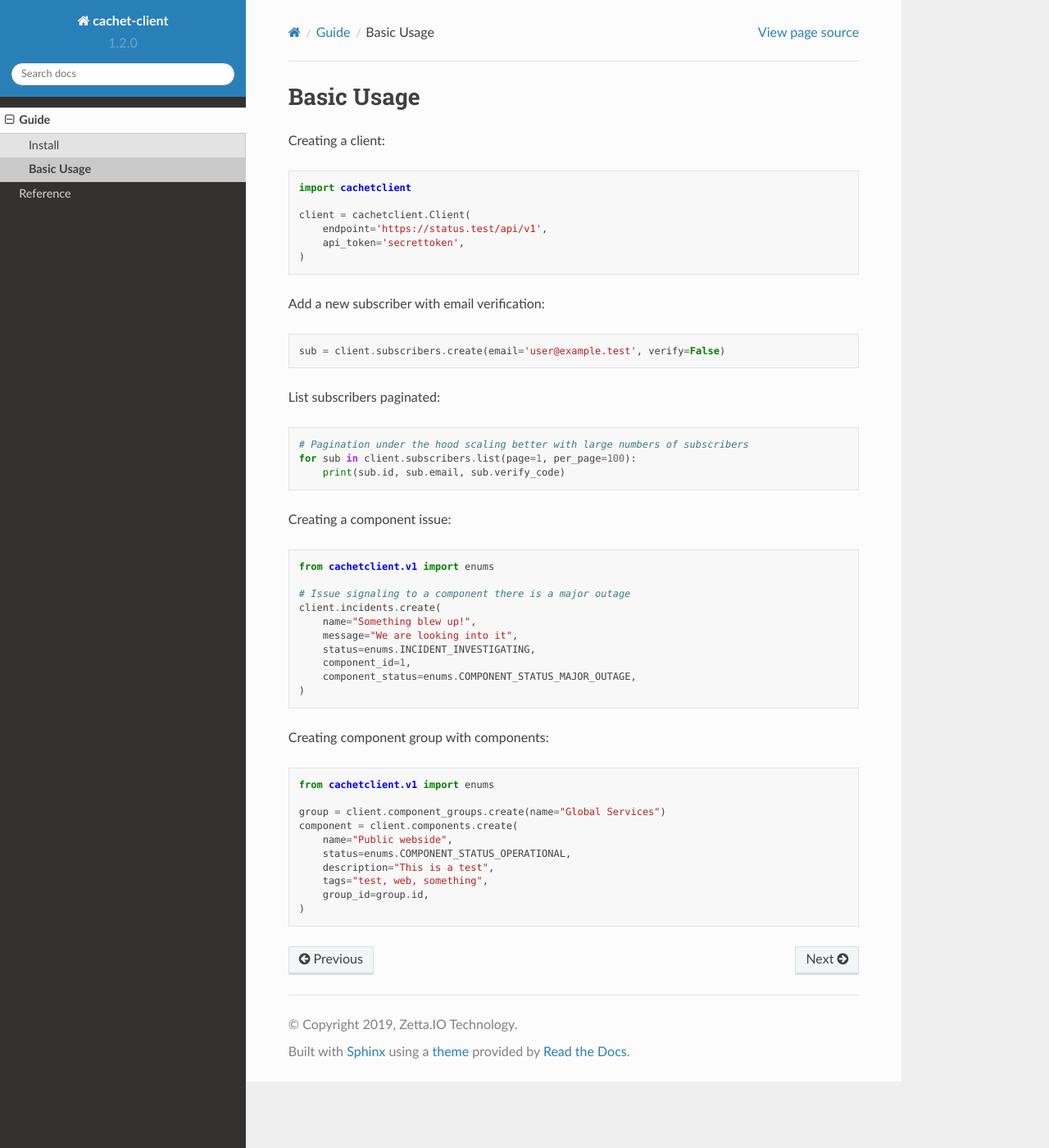
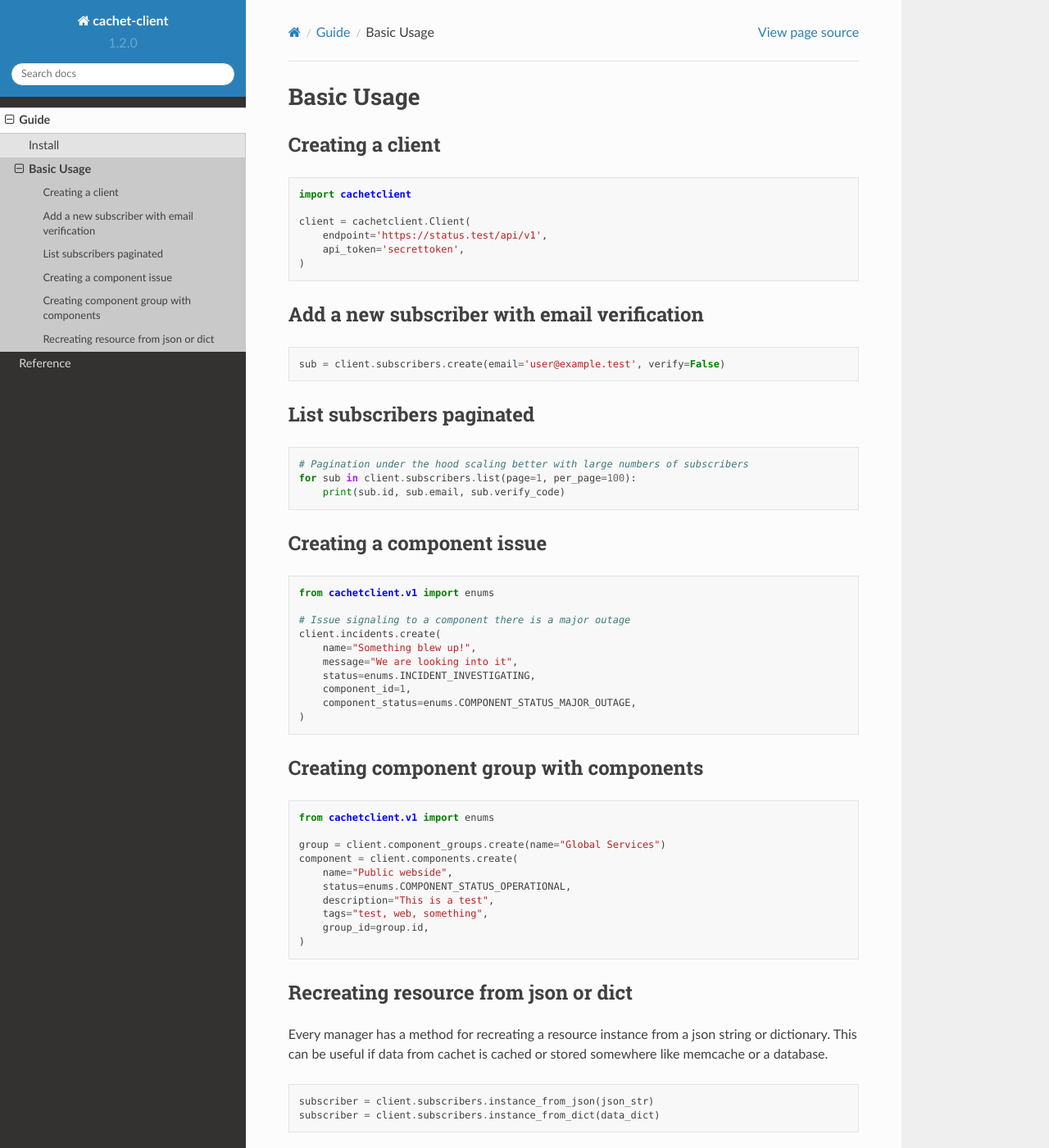
Before and after one commit to ZettaIO/cachet-client, a Sphinx documentation site: the page built from docs/guide/basic_usage.rst, in a window 1280 px wide and 1400 px high. Shown: the whole window at 82% size. Built offline with Sphinx 7.4.7 and the Read the Docs theme 2.0.0, drawn with Linux system fonts in a browser that asks for light colours.

Commit message:
docs: Some improvements and new methods

```diff
--- a/docs/guide/basic_usage.rst
+++ b/docs/guide/basic_usage.rst
@@ -2,7 +2,10 @@
 Basic Usage
 ===========
 
-Creating a client::
+Creating a client
+-----------------
+
+.. code:: python
 
     import cachetclient
 
@@ -11,17 +14,26 @@ Creating a client::
         api_token='secrettoken',
     )
 
-Add a new subscriber with email verification::
+Add a new subscriber with email verification
+--------------------------------------------
+
+.. code:: python
 
     sub = client.subscribers.create(email='user@example.test', verify=False)
 
-List subscribers paginated::
+List subscribers paginated
+--------------------------
+
+.. code:: python
 
     # Pagination under the hood scaling better with large numbers of subscribers
     for sub in client.subscribers.list(page=1, per_page=100):
         print(sub.id, sub.email, sub.verify_code)
 
-Creating a component issue::
+Creating a component issue
+--------------------------
+
+.. code:: python
 
     from cachetclient.v1 import enums
 
@@ -34,7 +46,10 @@ Creating a component issue::
         component_status=enums.COMPONENT_STATUS_MAJOR_OUTAGE,
     )
 
-Creating component group with components::
+Creating component group with components
+----------------------------------------
+
+.. code:: python
 
     from cachetclient.v1 import enums
 
@@ -46,3 +61,16 @@ Creating component group with components::
         tags="test, web, something",
         group_id=group.id,
     )
+
+Recreating resource from json or dict
+-------------------------------------
+
+Every manager has a method for recreating a resource
+instance from a json string or dictionary. This can be
+useful if data from cachet is cached or stored somewhere
+like memcache or a database.
+
+.. code:: python
+
+    subscriber = client.subscribers.instance_from_json(json_str)
+    subscriber = client.subscribers.instance_from_dict(data_dict)
--- a/docs/reference/cachetclient.v1.component_groups.rst
+++ b/docs/reference/cachetclient.v1.component_groups.rst
@@ -37,3 +37,5 @@ Manager
 .. automethod:: CompontentGroupManager.list
 .. automethod:: CompontentGroupManager.get
 .. automethod:: CompontentGroupManager.delete
+.. automethod:: CompontentGroupManager.instance_from_dict
+.. automethod:: CompontentGroupManager.instance_from_json
--- a/docs/reference/cachetclient.v1.components.rst
+++ b/docs/reference/cachetclient.v1.components.rst
@@ -41,3 +41,5 @@ Manager
 .. automethod:: ComponentManager.get
 .. automethod:: ComponentManager.count
 .. automethod:: ComponentManager.delete
+.. automethod:: ComponentManager.instance_from_dict
+.. automethod:: ComponentManager.instance_from_json
--- a/docs/reference/cachetclient.v1.incident_updates.rst
+++ b/docs/reference/cachetclient.v1.incident_updates.rst
@@ -35,3 +35,5 @@ Manager
 .. automethod:: IncidentUpdatesManager.list
 .. automethod:: IncidentUpdatesManager.get
 .. automethod:: IncidentUpdatesManager.delete
+.. automethod:: IncidentUpdatesManager.instance_from_dict
+.. automethod:: IncidentUpdatesManager.instance_from_json
--- a/docs/reference/cachetclient.v1.incidents.rst
+++ b/docs/reference/cachetclient.v1.incidents.rst
@@ -39,3 +39,5 @@ Manager
 .. automethod:: IncidentManager.get
 .. automethod:: IncidentManager.count
 .. automethod:: IncidentManager.delete
+.. automethod:: IncidentManager.instance_from_dict
+.. automethod:: IncidentManager.instance_from_json
--- a/docs/reference/cachetclient.v1.subscribers.rst
+++ b/docs/reference/cachetclient.v1.subscribers.rst
@@ -33,3 +33,5 @@ Manager
 .. automethod:: SubscriberManager.list
 .. automethod:: SubscriberManager.delete
 .. automethod:: SubscriberManager.count
+.. automethod:: SubscriberManager.instance_from_dict
+.. automethod:: SubscriberManager.instance_from_json
```
